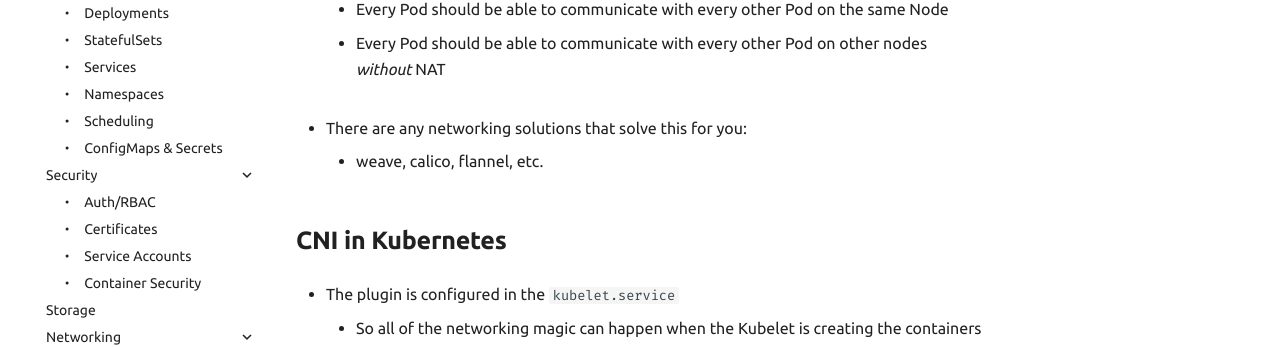
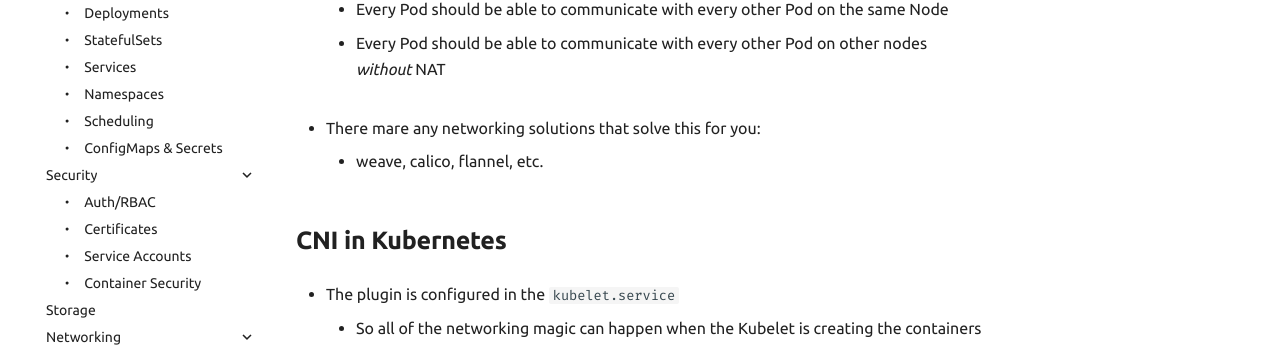
Before and after one commit to Braundo/kubernetes-guide, an MkDocs documentation site: the page built from docs/networking/overview.md, in a window 1280 px wide and 900 px high. Shown: the part 334-681 px from the top of the window. Built offline with MkDocs 1.6.1 and Material for MkDocs 9.7.7, drawn with Linux system fonts in a browser that asks for light colours.

```diff
--- a/docs/networking/overview.md
+++ b/docs/networking/overview.md
@@ -10,7 +10,7 @@
     - Every Pod should be able to communicate with every other Pod on other nodes *without* NAT
 <br><br>
 
-- There are any networking solutions that solve this for you:
+- There mare any networking solutions that solve this for you:
     - weave, calico, flannel, etc.
 
 ## CNI in Kubernetes
```
